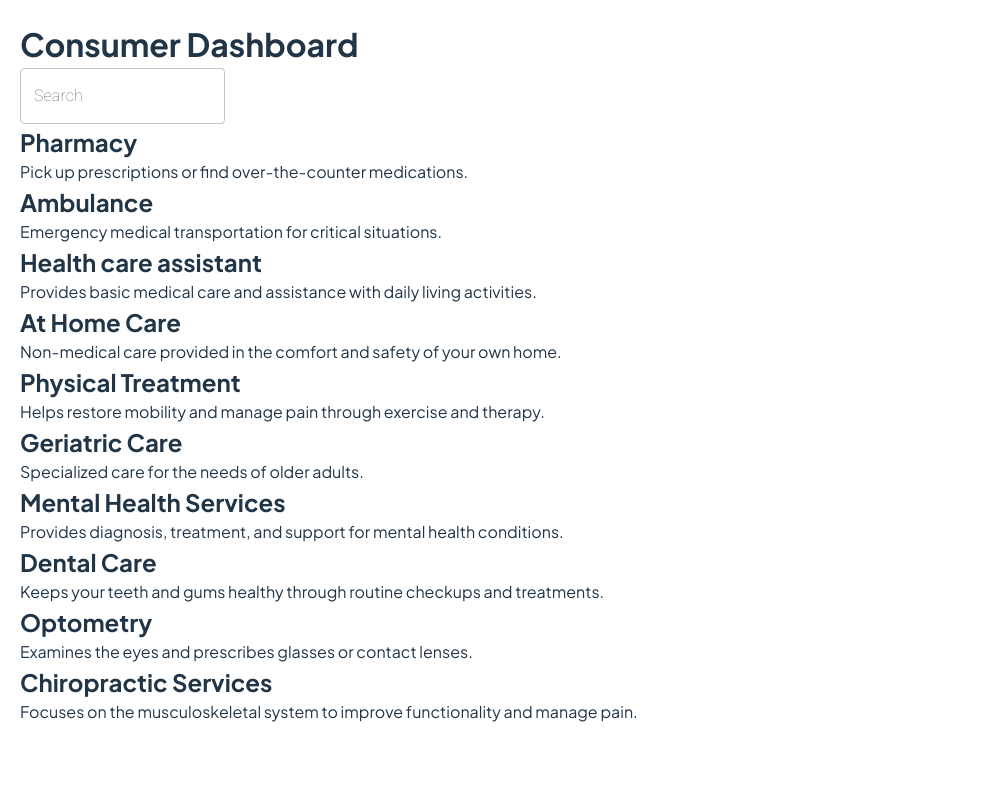
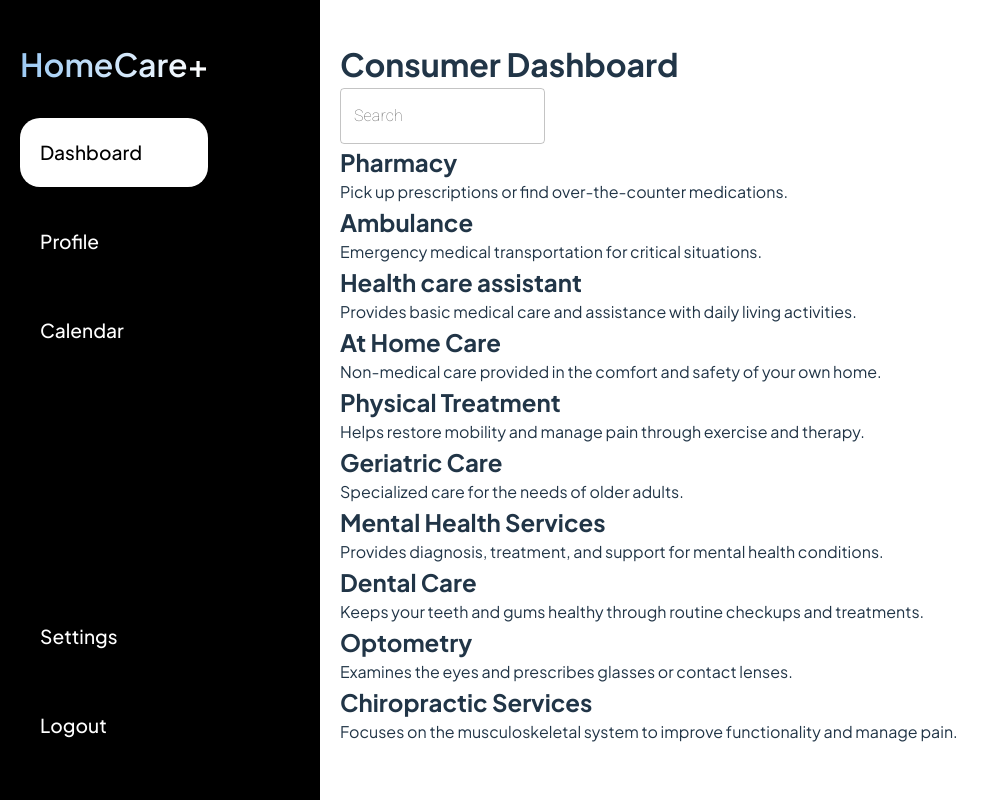
Before and after one commit to nuno-studiographene/depeche-node, a React (Vite) app in the folder nodependents/: page /consumer in a window 1280 px wide. Shown: the whole page, without its empty margins (0-996 px from the left). Built offline with nearby package versions, Linux system fonts and the light colour scheme.

Commit message:
add layout

```diff
--- /dev/null
+++ b/nodependents/src/components/Layout/index.jsx
@@ -0,0 +1,18 @@
+import "./styles.css";
+import Sidebar from "../sidebar";
+
+function Layout(props) {
+    return (
+      <div style={{
+        display: "flex",
+        minHeight: "100vh"
+      }}>
+        <Sidebar />
+        <div style={{ padding: '40px 20px'}}>
+          {props.children}
+         </div>
+      </div>
+    );
+}
+
+export default Layout;
--- /dev/null
+++ b/nodependents/src/components/sidebar/index.jsx
@@ -0,0 +1,22 @@
+import "./styles.css";
+
+function Sidebar() {
+  return (
+    <div className="sidebar">
+        <div className="container">
+            <div className="logo">HomeCare+</div>
+            <div className="nav">
+                <a href="/" className="active">Dashboard</a>
+                <a href="/">Profile</a>
+                <a href="/">Calendar</a>
+            </div>
+            <div className="nav bottom">
+                <a href="/">Settings</a>
+                <a href="/">Logout</a>
+            </div>
+        </div>
+    </div>
+  );
+}
+
+export default Sidebar;
--- /dev/null
+++ b/nodependents/src/components/sidebar/styles.css
@@ -0,0 +1,51 @@
+.sidebar{
+    background-color: black;
+    color: white;
+    max-width: 320px;
+    flex-grow: 1;
+    position: sticky;
+}
+
+.sidebar .container{
+    position: fixed;
+    display: flex;
+    flex-direction: column;
+    padding: 40px 20px;
+    min-height: 100vh;
+}
+
+.sidebar .logo{
+    color: white;
+    background: #9CCAF4;
+    background: linear-gradient(to right, #9CCAF4 0%, #FFFFFF 100%);
+    -webkit-background-clip: text;
+    -webkit-text-fill-color: transparent;
+    font-weight: 600;
+    font-size: xx-large;
+    margin-bottom: 30px;
+}
+
+.sidebar .nav{
+    display: flex;
+    flex-direction: column;
+    gap: 20px;
+}
+
+
+.sidebar .nav.bottom{
+    flex-grow: 1;
+    justify-content: end;
+}
+
+.sidebar .nav a{
+    color: white;
+    font-size: 1.2em;
+    text-decoration: none;
+    padding: 20px 20px;
+    border-radius: 20px;
+}
+.sidebar .nav a.active,
+.sidebar .nav a:hover{
+    background-color: white;
+    color: black;
+}
--- a/nodependents/src/views/consumer/ConsumerDashboard.jsx
+++ b/nodependents/src/views/consumer/ConsumerDashboard.jsx
@@ -1,10 +1,11 @@
 import { TextField } from "@mui/material";
 import { SERVICES } from "../../utils/constants";
 import './styles.css';
+import Layout from "../../components/Layout";
 
 const ConsumerDashboard = () => {
     return (
-      <div style={{padding: '20px'}}>
+      <Layout>
           <header>
             <h1>Consumer Dashboard</h1>
           </header>
@@ -19,7 +20,7 @@ const ConsumerDashboard = () => {
               </div>
             ))}
           </div>
-      </div>
+      </Layout>
     );
   };
 
--- a/nodependents/src/views/consumer/styles.css
+++ b/nodependents/src/views/consumer/styles.css
@@ -0,0 +1,3 @@
+.card{
+
+}
```
Also changed, not shown: nodependents/src/components/Layout/styles.css (added). Lines whose indentation alone changed are shown as unchanged.
